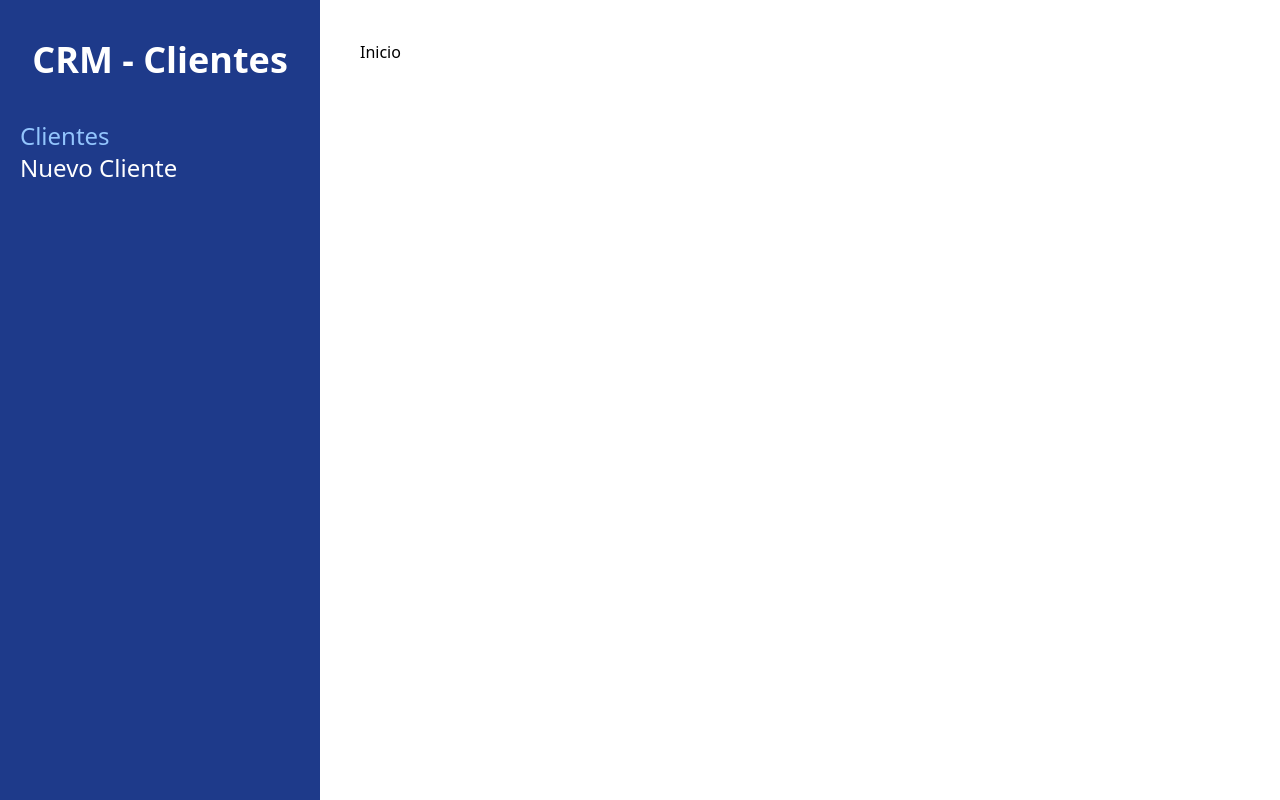
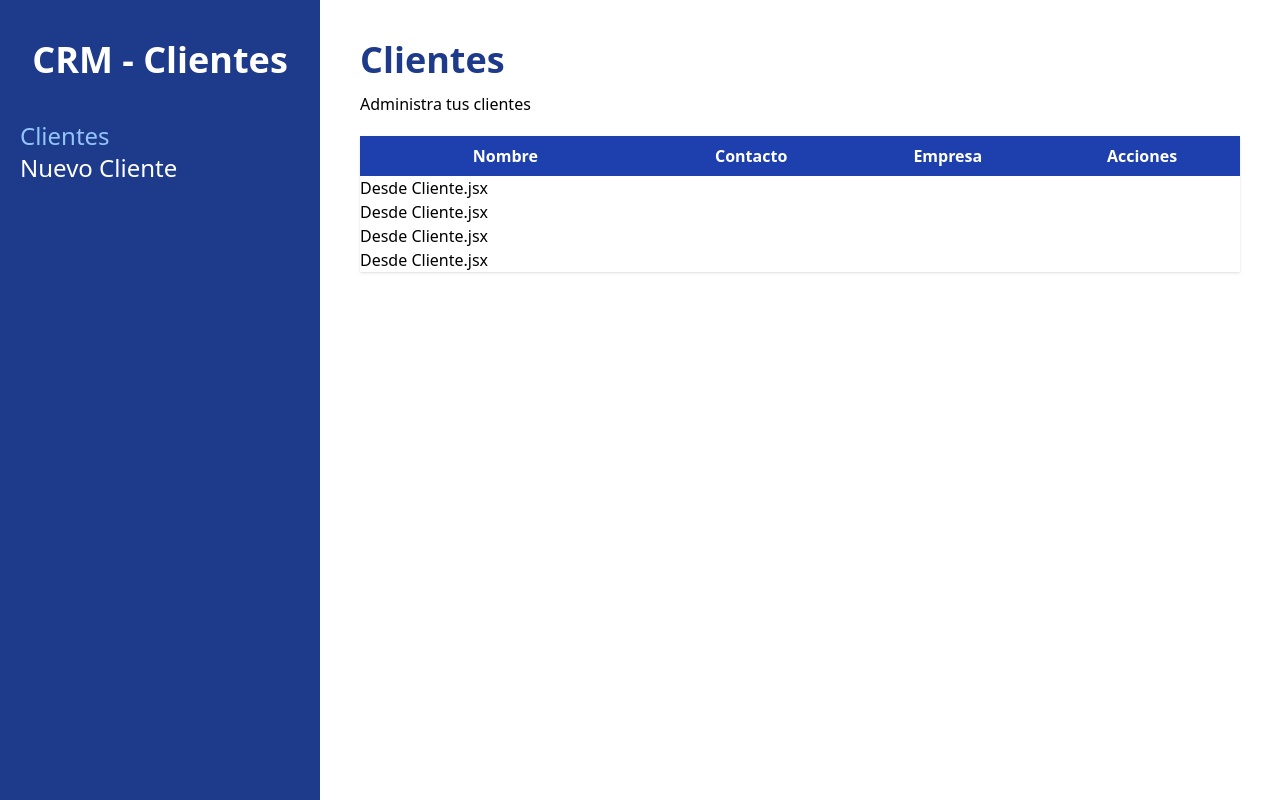
Before and after one commit to Racknar0/REACT-CRM_Administrador_de_clientes, a React (Vite) app: page /clientes in a window 1280 px wide. Built offline with nearby package versions, Linux system fonts and the light colour scheme; data requests are answered from the project's data file.

Commit message:
add component cliente

```diff
--- /dev/null
+++ b/src/components/Cliente.jsx
@@ -0,0 +1,11 @@
+import React from 'react'
+
+const Cliente = () => {
+  return (
+    <div>
+      <h1>Desde Cliente.jsx</h1>
+    </div>
+  )
+}
+
+export default Cliente
--- a/src/paginas/Inicio.jsx
+++ b/src/paginas/Inicio.jsx
@@ -1,4 +1,5 @@
 import {useEffect, useState} from 'react'
+import Cliente from '../components/Cliente'
 
 const Inicio = () => {
 
@@ -26,9 +27,32 @@
     } , [])
 
   return (
-    <div>
-      <h1>Inicio</h1>
-    </div>
+    <>
+      <h1 className='font-black text-4xl text-blue-900'>Clientes</h1>
+      <p className='mt-3'>Administra tus clientes</p>
+
+        <table className='w-full mt-5 table-auto shadow bg-white'>
+
+            <thead className='bg-blue-800 text-white'>
+                <tr>
+                    <th className='p-2'>Nombre</th>
+                    <th className='p-2'>Contacto</th>
+                    <th className='p-2'>Empresa</th>
+                    <th className='p-2'>Acciones</th>
+                </tr>
+            </thead>
+
+            <tbody>
+                {clientes.map(cliente => (
+                    <Cliente
+                        key={cliente.id}
+                        cliente={cliente}
+                    />
+                ))}
+            </tbody>
+
+        </table>
+    </>
   )
 }
 
```
